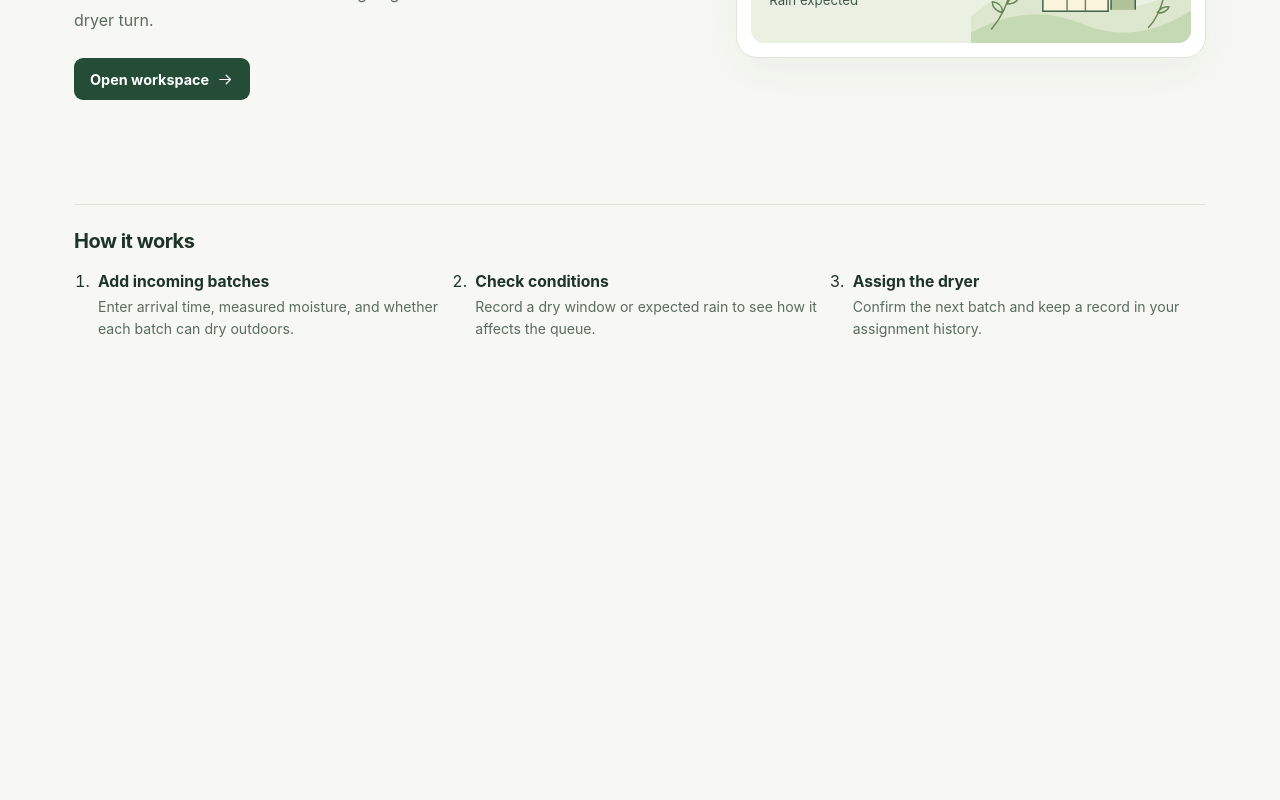
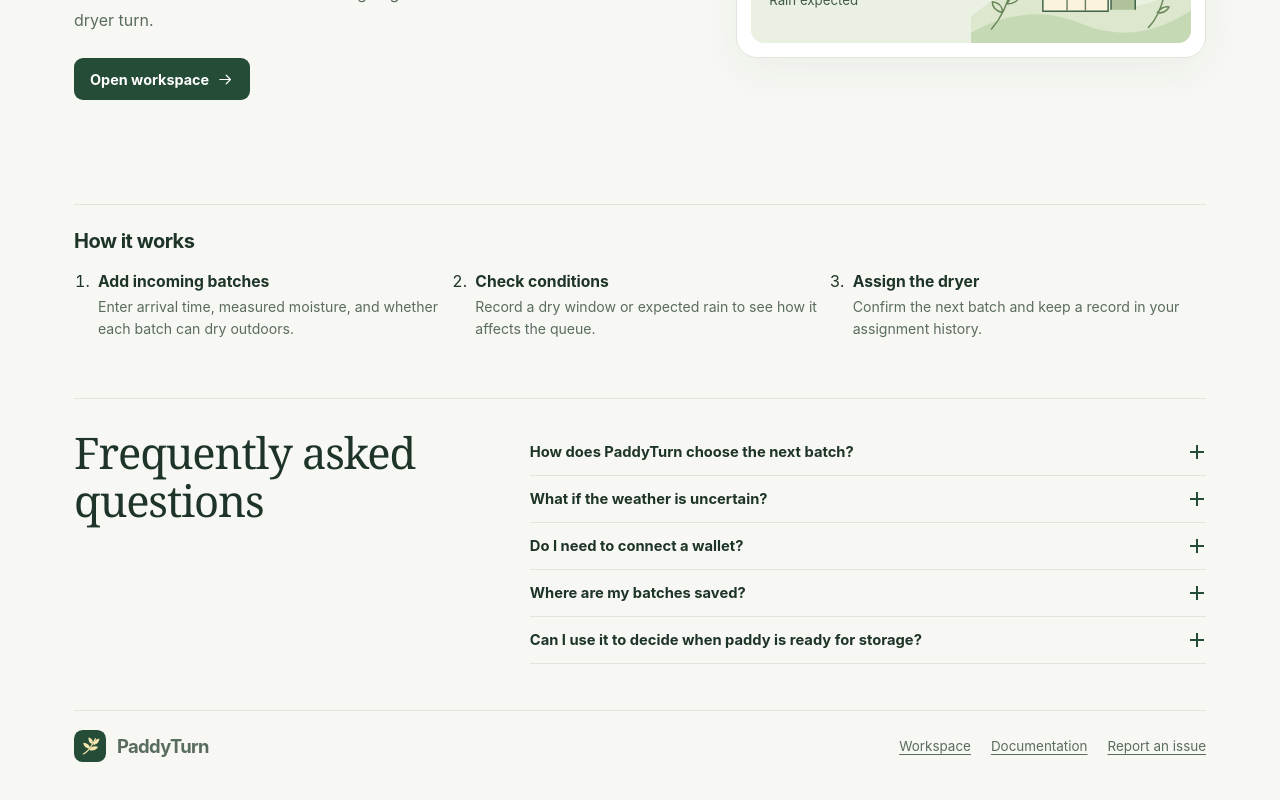
Before and after one commit to thesithunyein/paddyturn, a Next.js app: page / in a window 1280 px wide. Shown: the part 526-1326 px from the top of the page. Before the commit the page ends 930 px from the top, so only its background shows below. Built offline with nearby package versions, Linux system fonts and the light colour scheme.

Commit message:
Polish PaddyTurn landing page with FAQ, footer and motion

```diff
--- a/app/landing.css
+++ b/app/landing.css
@@ -30,3 +30,30 @@
   .landing-hero, .landing-steps ol { grid-template-columns: 1fr }
   .landing-steps ol { gap: 14px }
 }
+
+.landing-links { display: flex; align-items: center; flex-wrap: wrap; gap: 12px 20px }
+.landing-faq { display: grid; grid-template-columns: minmax(0, .75fr) minmax(0, 1.25fr); gap: 24px 50px; margin-top: 58px; border-top: 1px solid var(--line); padding: 30px 0 46px }
+.landing-faq h2 { font-family: Georgia, serif; font-size: clamp(1.75rem, 3.4vw, 2.75rem); font-weight: 500; line-height: 1.1 }
+.landing-questions details { border-bottom: 1px solid var(--line) }
+.landing-questions summary { display: flex; justify-content: space-between; align-items: center; gap: 12px; cursor: pointer; padding: 14px 0; font-size: .92rem; font-weight: 650; list-style: none }
+.landing-questions summary::-webkit-details-marker { display: none }
+.landing-questions summary span { flex: 0 0 18px; aspect-ratio: 1; position: relative; color: var(--green) }
+.landing-questions summary span::before, .landing-questions summary span::after { content: ''; position: absolute; inset: 8px 2px; background: currentColor }
+.landing-questions summary span::after { transform: rotate(90deg) }
+.landing-questions details[open] summary span::after { transform: rotate(0deg) }
+.landing-questions p { color: var(--muted); line-height: 1.6; margin: 0 25px 14px 0; font-size: .9rem }
+.landing-footer { display: flex; justify-content: space-between; align-items: center; flex-wrap: wrap; gap: 15px; padding: 19px 0 0 }
+.landing-footer .landing-links a { color: var(--muted); text-underline-offset: 3px }
+@media (max-width: 760px) {
+  .landing-faq { grid-template-columns: 1fr; gap: 14px; margin-top: 42px }
+}
+@media (prefers-reduced-motion: no-preference) {
+  .landing-copy, .landing-preview { animation: landing-enter .55s ease-out both }
+  .landing-preview { animation-delay: .1s }
+  .landing-action svg, .landing-questions summary span::after { transition: transform .18s ease }
+  .landing-action:is(:hover, :focus-visible) svg { transform: translateX(3px) }
+}
+@keyframes landing-enter {
+  from { opacity: 0; transform: translateY(9px) }
+  to { opacity: 1; transform: translateY(0) }
+}
--- a/app/page.tsx
+++ b/app/page.tsx
@@ -5,6 +5,14 @@ const steps = [
   ['Add incoming batches', 'Enter arrival time, measured moisture, and whether each batch can dry outdoors.'],
   ['Check conditions', 'Record a dry window or expected rain to see how it affects the queue.'],
   ['Assign the dryer', 'Confirm the next batch and keep a record in your assignment history.'],
+]
+
+const questions = [
+  ['How does PaddyTurn choose the next batch?', 'It ranks the queue by moisture or arrival time. If a dry window lets the first batch go outdoors, it recommends the highest-ranked batch that needs the dryer.'],
+  ['What if the weather is uncertain?', 'PaddyTurn asks you to review conditions when they could change the dryer assignment. You confirm the final decision.'],
+  ['Do I need to connect a wallet?', 'You can add batches, enter conditions, and record assignments without a wallet. The optional Telegraph forecast check requires operator access.'],
+  ['Where are my batches saved?', 'Your queue and assignment history stay in this browser. Open PaddyTurn in the same browser profile to pick up where you left off.'],
+  ['Can I use it to decide when paddy is ready for storage?', 'Use a physical moisture reading and follow your mill’s storage procedures. PaddyTurn helps you schedule the dryer.'],
 ]
 
 function OpenWorkspace() {
@@ -17,7 +25,10 @@ export default function Landing() {
   return <main className="landing">
     <header className="top">
       <Link href="/" className="brand home-link"><img src="/paddyturn.svg" alt="" width="42" height="42" /><strong>PaddyTurn</strong></Link>
-      <a className="landing-nav" href="#how-it-works">How it works</a>
+      <nav className="landing-links" aria-label="Main navigation">
+        <a className="landing-nav" href="#how-it-works">How it works</a>
+        <a className="landing-nav" href="#faq">FAQ</a>
+      </nav>
     </header>
     <section className="landing-hero">
       <div className="landing-copy">
@@ -42,5 +53,22 @@ export default function Landing() {
       <h2>How it works</h2>
       <ol>{steps.map(([title, description]) => <li key={title}><h3>{title}</h3><p>{description}</p></li>)}</ol>
     </section>
+    <section id="faq" className="landing-faq" aria-labelledby="faq-title">
+      <h2 id="faq-title">Frequently asked questions</h2>
+      <div className="landing-questions">
+        {questions.map(([question, answer]) => <details key={question}>
+          <summary>{question}<span aria-hidden="true" /></summary>
+          <p>{answer}</p>
+        </details>)}
+      </div>
+    </section>
+    <footer className="landing-footer">
+      <Link href="/" className="brand home-link"><img src="/paddyturn.svg" alt="" width="32" height="32" /><strong>PaddyTurn</strong></Link>
+      <nav className="landing-links" aria-label="Footer navigation">
+        <Link href="/app">Workspace</Link>
+        <a href="https://github.com/thesithunyein/paddyturn#readme">Documentation</a>
+        <a href="https://github.com/thesithunyein/paddyturn/issues">Report an issue</a>
+      </nav>
+    </footer>
   </main>
 }
```
